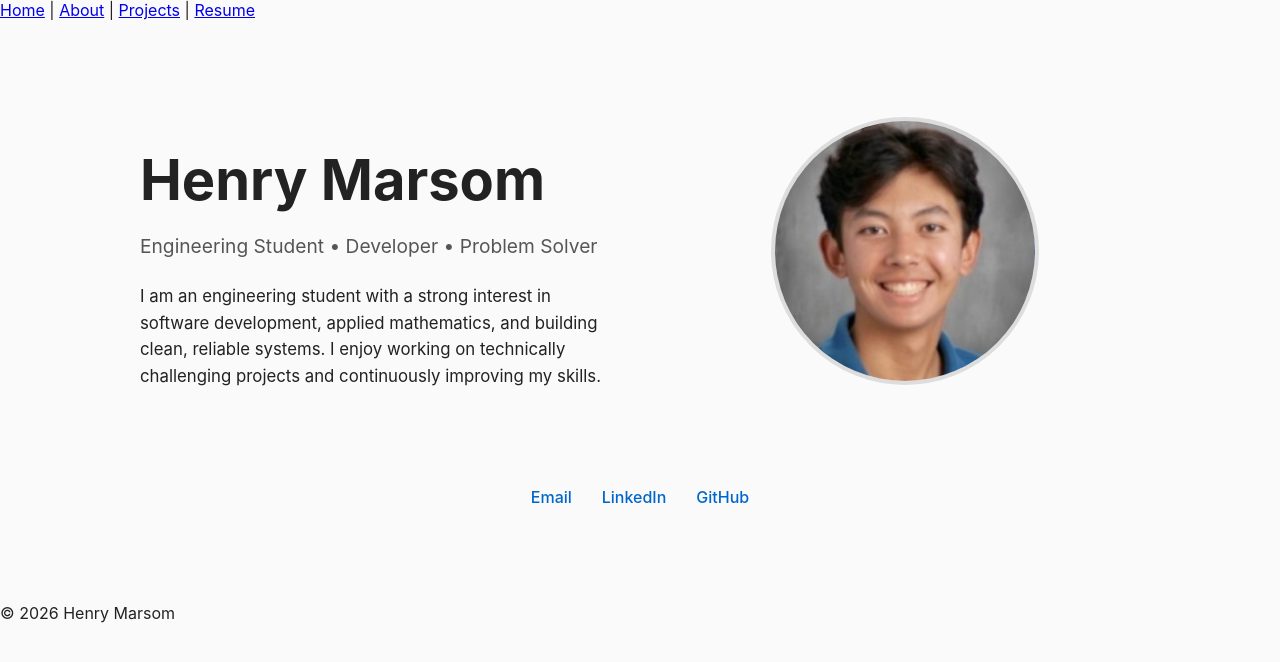
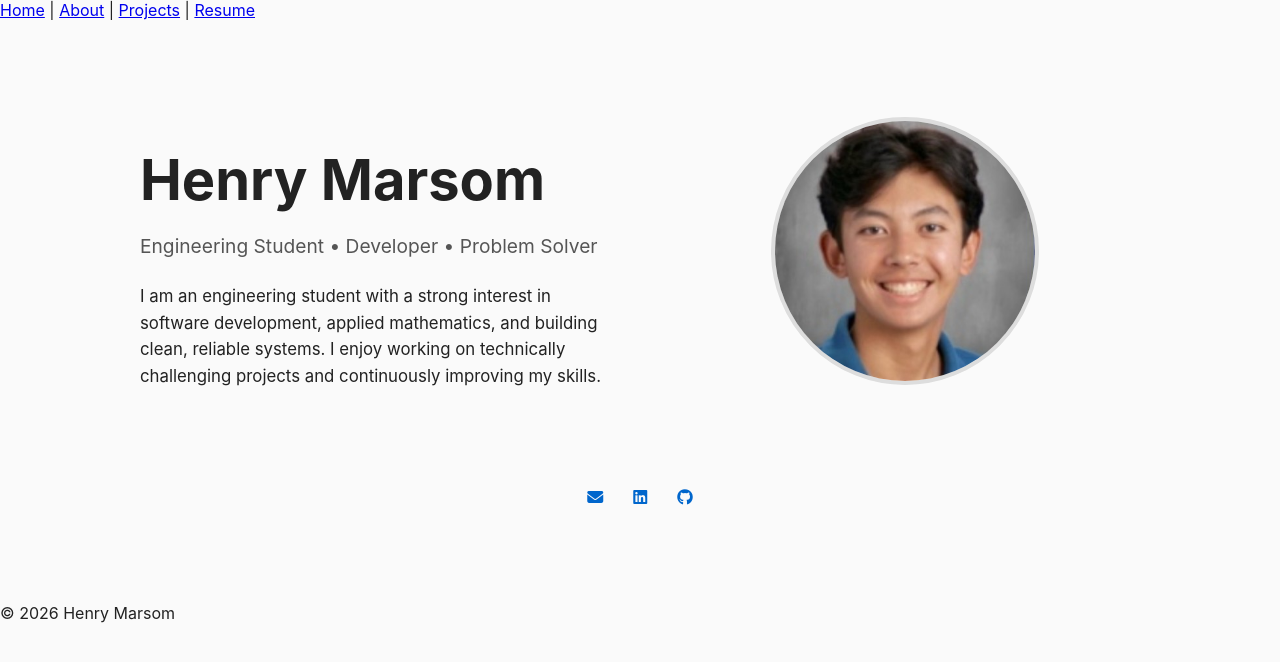
Before and after one commit to henrymarsom/henrymarsom.github.io, a Jekyll site: the page built from index.md, in a window 1280 px wide. Shown: the top 662 px of the page. Built offline with Jekyll 4.4.1, drawn with Linux system fonts in a browser that asks for light colours.

Commit message:
Update index.md

```diff
--- a/index.md
+++ b/index.md
@@ -26,9 +26,17 @@ permalink: /
   </section>
 
   <section class="contact">
-    <a href="mailto:charleshenrymarsom@gmail.com">Email</a>
-    <a href="https://www.linkedin.com/in/henry-marsom-238a72380/" target="_blank">LinkedIn</a>
-    <a href="https://github.com/henrymarsom" target="_blank">GitHub</a>
+  <a href="mailto:youremail@example.com" aria-label="Email">
+    <i class="fa-solid fa-envelope"></i>
+  </a>
+
+  <a href="https://www.linkedin.com/in/yourlinkedin" target="_blank" aria-label="LinkedIn">
+    <i class="fa-brands fa-linkedin"></i>
+  </a>
+
+  <a href="https://github.com/yourusername" target="_blank" aria-label="GitHub">
+    <i class="fa-brands fa-github"></i>
+  </a>
   </section>
 
 </div>
```
